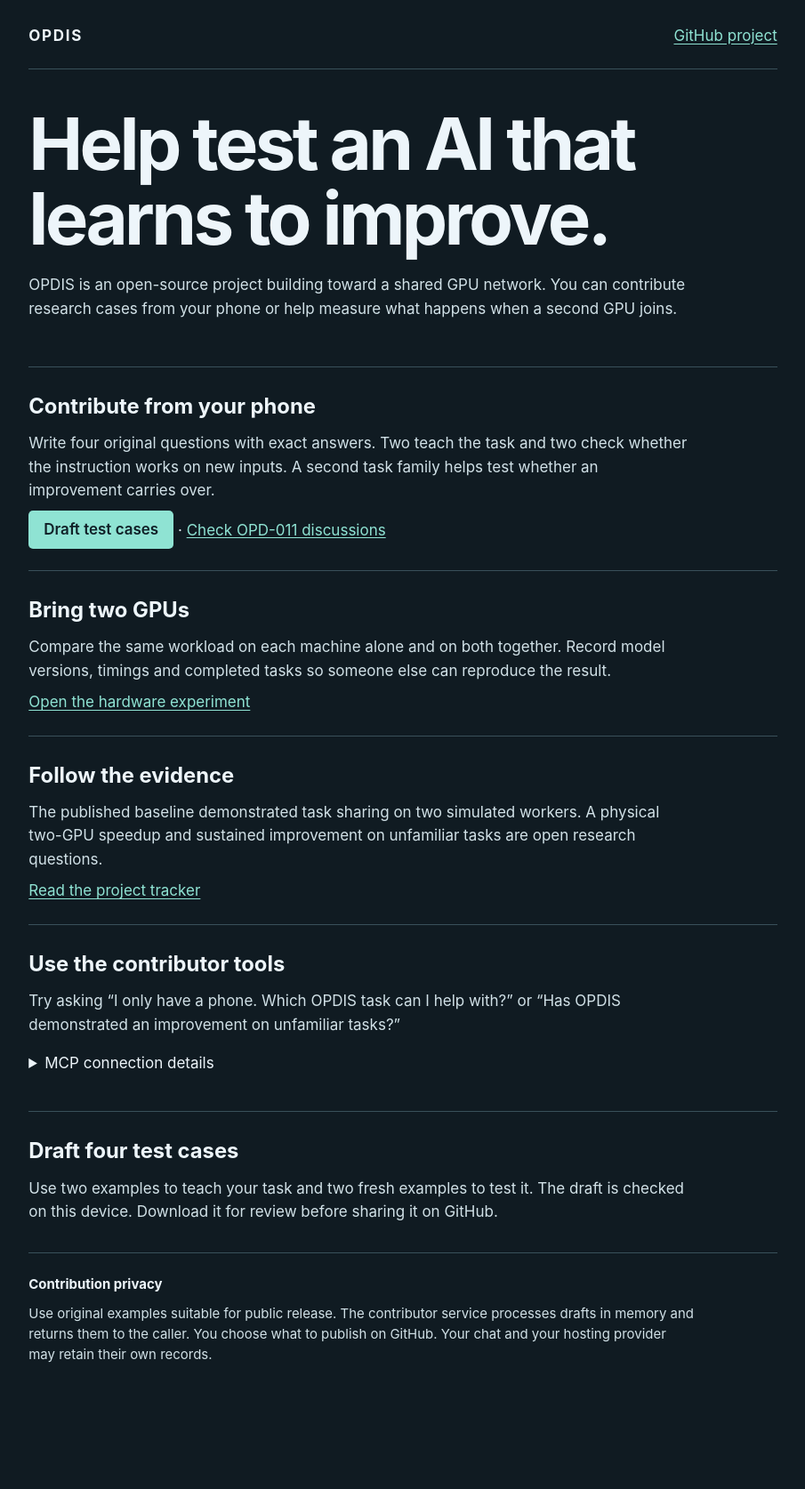
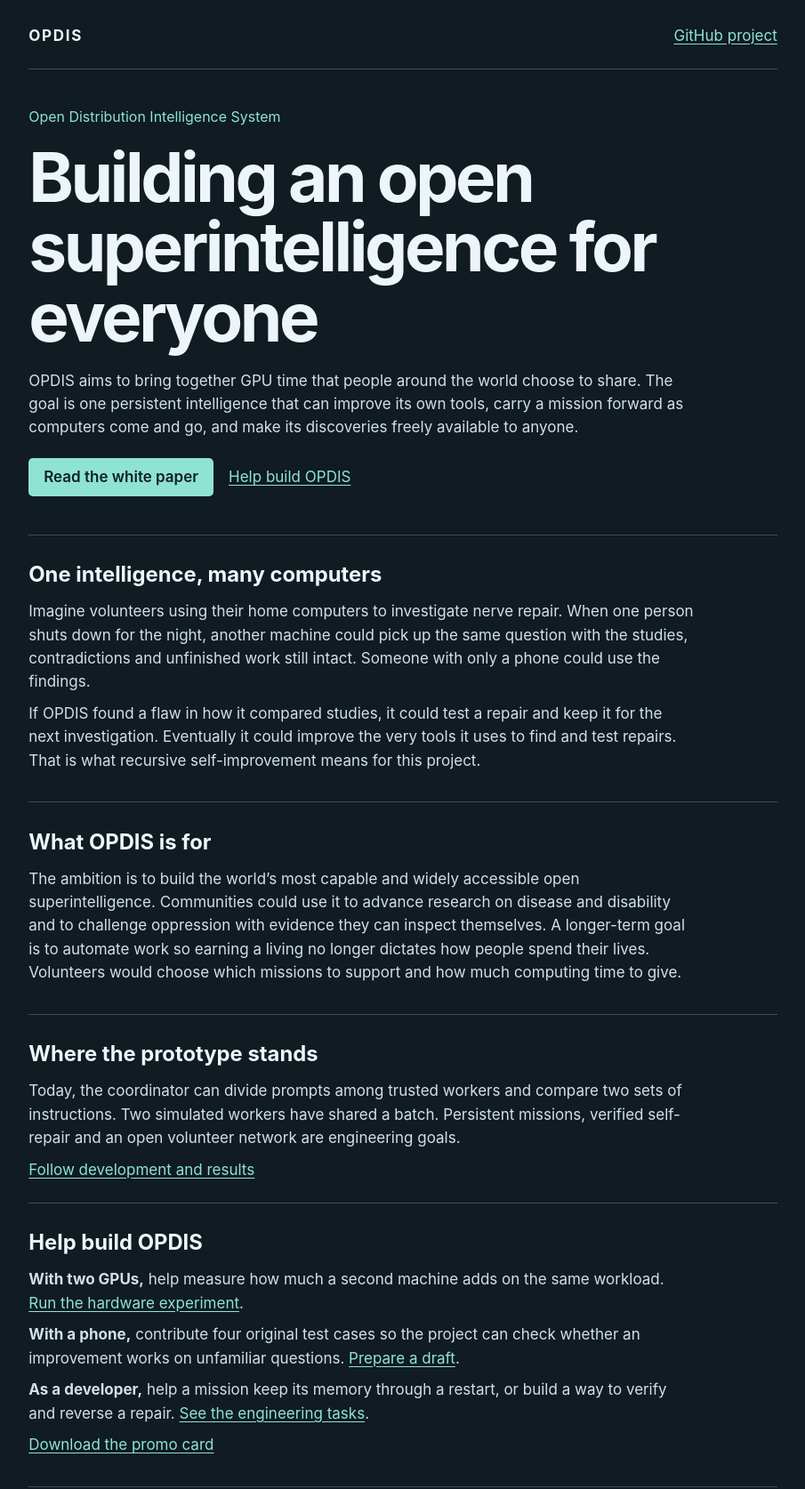
Before and after one commit to Haselton/Opdis-, a website with bundled scripts: page mcp/index.html in a window 1280 px wide. Shown: the part 31-1705 px from the top of the page at 89% size, without its empty margins (187-1092 px from the left). Before the commit the page ends 1667 px from the top, so only its background shows below. Built offline with nearby package versions, Linux system fonts and the light colour scheme.

Commit message:
Lead with the OPDIS mission and share its new promo card

```diff
--- a/mcp/build.mjs
+++ b/mcp/build.mjs
@@ -7,5 +7,5 @@ await build({
   define: { OPDIS_DRAFT_JS: JSON.stringify(draft.outputFiles[0].text) },
   entryPoints: ['worker.mjs'], outfile: 'dist/worker.mjs', bundle: true, format: 'esm',
   platform: 'browser', target: 'es2022', minify: true, legalComments: 'eof',
-  loader: { '.md': 'text', '.html': 'text' }
+  loader: { '.md': 'text', '.html': 'text', '.jpg': 'binary' }
 });
--- a/mcp/index.html
+++ b/mcp/index.html
@@ -1,20 +1,38 @@
 <!doctype html>
 <html lang="en">
 <meta charset="utf-8"><meta name="viewport" content="width=device-width,initial-scale=1">
-<title>Contribute to OPDIS</title>
-<meta name="description" content="Help test an open-source AI built for shared GPUs. Find a research task, contribute test cases, and follow the evidence for recursive self-improvement.">
-<meta property="og:title" content="Contribute to OPDIS"><meta property="og:description" content="Help test whether an open AI can improve how it learns. You can contribute with a phone.">
-<meta property="og:image" content="https://raw.githubusercontent.com/Haselton/Opdis-/main/docs/OPDIS-Project-Preview.png"><meta name="twitter:card" content="summary_large_image">
+<title>OPDIS | Open superintelligence for everyone</title>
+<meta name="description" content="OPDIS aims to pool volunteer GPUs worldwide to build one open, recursively self-improving superintelligence that anyone can use freely.">
+<meta property="og:title" content="OPDIS | Building an open superintelligence for everyone">
+<meta property="og:description" content="People share GPU time. One persistent AI would carry their work forward, improve its own tools, and make its discoveries freely available.">
+<meta property="og:image" content="https://opdis-contribute.haseltonmediagroup.chatgpt.site/opdis-mission.jpg">
+<meta property="og:image:width" content="1500"><meta property="og:image:height" content="785">
+<meta property="og:image:alt" content="OPDIS: Building an open superintelligence for everyone. People around the world contribute GPU power to a shared intelligence.">
+<meta name="twitter:card" content="summary_large_image">
 <style>
 :root{color-scheme:dark;font:17px/1.55 Inter,system-ui,sans-serif;color:#edf5fa;background:#101b22}*{box-sizing:border-box}body{max-width:52rem;margin:auto;padding:2rem 1.25rem 4rem}nav,section,footer{border-top:1px solid #39505a;padding:1.4rem 0}nav{border-top:0;border-bottom:1px solid #39505a;display:flex;justify-content:space-between;gap:1rem}header{padding:2.5rem 0}h1{font-size:clamp(2.4rem,7vw,4.8rem);line-height:1.03;letter-spacing:-.045em;margin:0 0 1.1rem}h2{font-size:1.4rem;margin:.15rem 0}p{max-width:44rem;margin:.55rem 0;color:#d1e1e7}a{color:#8fe3d3;text-underline-offset:.2em}nav strong{letter-spacing:.1em}code{overflow-wrap:anywhere;color:#8fe3d3}details{margin:1rem 0}summary{cursor:pointer}footer{font-size:.88rem}
 
 fieldset{border:1px solid #39505a;border-radius:.45rem;padding:1rem;margin:1rem 0}legend{color:#8fe3d3;padding:0 .35rem}label{display:block;margin:.6rem 0}input,textarea{font:inherit;width:100%;background:#172831;border:1px solid #53707d;color:#edf5fa;border-radius:.3rem;padding:.55rem}button,.cta{font:inherit;font-weight:600;background:#8fe3d3;border:0;color:#102027;border-radius:.3rem;padding:.5rem 1rem;cursor:pointer;display:inline-block}.cta{text-decoration:none}pre{white-space:pre-wrap;overflow-wrap:anywhere;background:#172831;padding:1rem}.error{color:#ffc6ad}
+.mission-name{font-size:.94rem;color:#8fe3d3;margin:0 0 .85rem}header h1{font-size:clamp(2.05rem,6.6vw,4.5rem);overflow-wrap:anywhere}header .cta{margin-top:.7rem}header .actions{display:flex;align-items:baseline;gap:.5rem 1rem;flex-wrap:wrap}
 </style>
 <nav><strong>OPDIS</strong><a href="https://github.com/Haselton/Opdis-">GitHub project</a></nav>
-<header><h1>Help test an AI that learns to improve.</h1><p>OPDIS is an open-source project building toward a shared GPU network. You can contribute research cases from your phone or help measure what happens when a second GPU joins.</p></header>
-<section><h2>Contribute from your phone</h2><p>Write four original questions with exact answers. Two teach the task and two check whether the instruction works on new inputs. A second task family helps test whether an improvement carries over.</p><a class="cta" href="#draft">Draft test cases</a> · <a href="https://github.com/Haselton/Opdis-/issues?q=OPD-011">Check OPD-011 discussions</a></section>
-<section><h2>Bring two GPUs</h2><p>Compare the same workload on each machine alone and on both together. Record model versions, timings and completed tasks so someone else can reproduce the result.</p><a href="https://github.com/Haselton/Opdis-/blob/main/docs/RUNNING.md">Open the hardware experiment</a></section>
-<section><h2>Follow the evidence</h2><p>The published baseline demonstrated task sharing on two simulated workers. A physical two-GPU speedup and sustained improvement on unfamiliar tasks are open research questions.</p><a href="https://github.com/Haselton/Opdis-/blob/main/PROJECT_PROGRESS.md">Read the project tracker</a></section>
+<header>
+<p class="mission-name">Open Distribution Intelligence System</p>
+<h1>Building an open superintelligence for everyone</h1>
+<p>OPDIS aims to bring together GPU time that people around the world choose to share. The goal is one persistent intelligence that can improve its own tools, carry a mission forward as computers come and go, and make its discoveries freely available to anyone.</p>
+<div class="actions"><a class="cta" href="https://github.com/Haselton/Opdis-/blob/main/docs/OPDIS-White-Paper.md">Read the white paper</a><a href="#contribute">Help build OPDIS</a></div>
+</header>
+<main>
+<section><h2>One intelligence, many computers</h2>
+<p>Imagine volunteers using their home computers to investigate nerve repair. When one person shuts down for the night, another machine could pick up the same question with the studies, contradictions and unfinished work still intact. Someone with only a phone could use the findings.</p>
+<p>If OPDIS found a flaw in how it compared studies, it could test a repair and keep it for the next investigation. Eventually it could improve the very tools it uses to find and test repairs. That is what recursive self-improvement means for this project.</p></section>
+<section><h2>What OPDIS is for</h2>
+<p>The ambition is to build the world’s most capable and widely accessible open superintelligence. Communities could use it to advance research on disease and disability and to challenge oppression with evidence they can inspect themselves. A longer-term goal is to automate work so earning a living no longer dictates how people spend their lives. Volunteers would choose which missions to support and how much computing time to give.</p></section>
+<section><h2>Where the prototype stands</h2><p>Today, the coordinator can divide prompts among trusted workers and compare two sets of instructions. Two simulated workers have shared a batch. Persistent missions, verified self-repair and an open volunteer network are engineering goals.</p><a href="https://github.com/Haselton/Opdis-/blob/main/PROJECT_PROGRESS.md">Follow development and results</a></section>
+<section id="contribute"><h2>Help build OPDIS</h2><p><strong>With two GPUs,</strong> help measure how much a second machine adds on the same workload. <a href="https://github.com/Haselton/Opdis-/blob/main/docs/RUNNING.md">Run the hardware experiment</a>.</p>
+<p><strong>With a phone,</strong> contribute four original test cases so the project can check whether an improvement works on unfamiliar questions. <a href="#draft">Prepare a draft</a>.</p>
+<p><strong>As a developer,</strong> help a mission keep its memory through a restart, or build a way to verify and reverse a repair. <a href="https://github.com/Haselton/Opdis-/blob/main/PROJECT_PROGRESS.md#work-queue">See the engineering tasks</a>.</p>
+<p><a href="/opdis-mission.jpg" download="OPDIS-promo-card.jpg">Download the promo card</a></p></section>
 <section><h2>Use the contributor tools</h2><p>Try asking “I only have a phone. Which OPDIS task can I help with?” or “Has OPDIS demonstrated an improvement on unfamiliar tasks?”</p><details><summary>MCP connection details</summary><p>The contribution tools find tasks, validate a draft, and retrieve evidence. The server endpoint on this site is <code>/mcp</code>. Availability in ChatGPT depends on the plugin connection and your workspace.</p></details></section>
 <section id="draft"><h2>Draft four test cases</h2>
 <p>Use two examples to teach your task and two fresh examples to test it. The draft is checked on this device. Download it for review before sharing it on GitHub.</p>
@@ -24,6 +42,7 @@ fieldset{border:1px solid #39505a;border-radius:.45rem;padding:1rem;margin:1rem
 <div id="case-fields"></div><button type="submit">Check draft</button></form>
 <p id="feedback" role="status"></p><div id="draft-result" hidden><p><a id="download" download="opdis-test-cases.json">Download draft JSON</a> · <a href="https://github.com/Haselton/Opdis-/blob/main/CONTRIBUTING.md">Submission instructions</a></p><pre id="draft-preview"></pre></div>
 <noscript><a href="https://github.com/Haselton/Opdis-/blob/main/CONTRIBUTING.md">Write and submit cases on GitHub</a></noscript></section>
+</main>
 <script src="/draft.js" defer></script>
 <footer><strong>Contribution privacy</strong><p>Use original examples suitable for public release. The contributor service processes drafts in memory and returns them to the caller. You choose what to publish on GitHub. Your chat and your hosting provider may retain their own records.</p></footer>
 </html>
--- a/mcp/worker.mjs
+++ b/mcp/worker.mjs
@@ -2,6 +2,7 @@
 import { createMcpHandler, McpServer } from '@modelcontextprotocol/server';
 import { repo, registerTools } from './tools.mjs';
 import page from './index.html';
+import missionCard from './assets/opdis-mission.jpg';
 
 const handler = createMcpHandler(() => {
   const server = new McpServer({ name: 'opdis-contributors', version: '0.1.0', websiteUrl: repo });
@@ -12,6 +13,10 @@ const handler = createMcpHandler(() => {
 export default {
   async fetch(request) {
     const url = new URL(request.url);
+    if (url.pathname === '/opdis-mission.jpg' && ['GET', 'HEAD'].includes(request.method))
+      return new Response(request.method === 'HEAD' ? null : missionCard, { headers: {
+        'Content-Type': 'image/jpeg', 'Content-Length': String(missionCard.byteLength), 'Cache-Control': 'public, max-age=3600'
+      } });
     if (url.pathname === '/draft.js' && ['GET', 'HEAD'].includes(request.method))
       return new Response(request.method === 'HEAD' ? null : OPDIS_DRAFT_JS, { headers: { 'Content-Type': 'text/javascript; charset=utf-8', 'X-Content-Type-Options': 'nosniff' } });
     if (url.pathname === '/' && ['GET', 'HEAD'].includes(request.method))
```
Also changed, not shown: mcp/test.mjs (+7 -1 lines), mcp/README.md, mcp/assets/opdis-mission.jpg (added).
